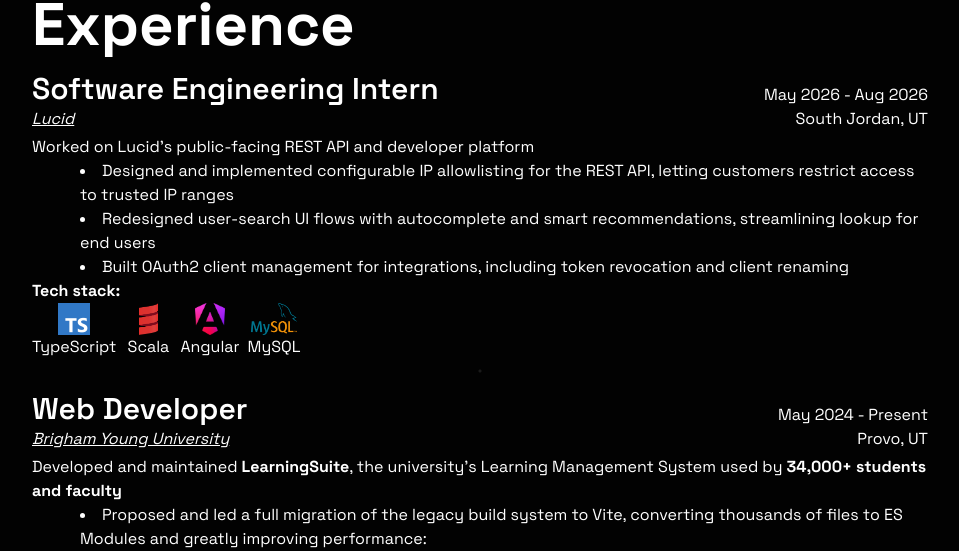
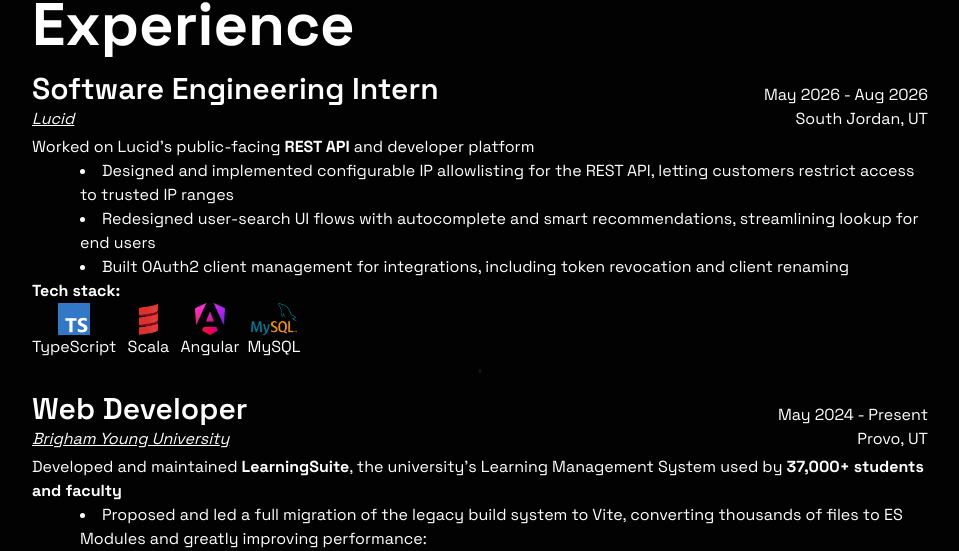
Before and after one commit to prestonyford/prestonyford.github.io, a Vue app: page / in a window 1280 px wide. Shown: the part 829-1380 px from the top of the page, without its empty margins (160-1119 px from the left). Built offline with nearby package versions, Linux system fonts and the light colour scheme.

Commit message:
update resume

```diff
--- a/src/components/Experience.vue
+++ b/src/components/Experience.vue
@@ -4,7 +4,7 @@
 		<div class="flex flex-col gap-8">
 			<ExperienceItem class="mt-4" position="Software Engineering Intern" company="Lucid"
 				date="May 2026 - Aug 2026" location="South Jordan, UT">
-				Worked on Lucid's public-facing REST API and developer platform
+				Worked on Lucid's public-facing <b>REST API</b> and developer platform
 				<ul class="ml-12 list-inside list-disc">
 					<li>Designed and implemented configurable IP allowlisting for the REST API, letting customers
 						restrict access to trusted IP ranges</li>
@@ -18,7 +18,7 @@
 			<ExperienceItem position="Web Developer" company="Brigham Young University" date="May 2024 - Present"
 				location="Provo, UT">
 				Developed and maintained <b>LearningSuite</b>, the university's Learning Management System used
-				by <b>34,000+ students and faculty</b>
+				by <b>37,000+ students and faculty</b>
 				<ul class="ml-12 list-inside list-disc">
 					<li>Proposed and led a full migration of the legacy build system to Vite, converting
 						thousands of files to ES Modules and greatly improving performance:
```
Also changed, not shown: 1 other file (tests, documents, lock files or other folders).
